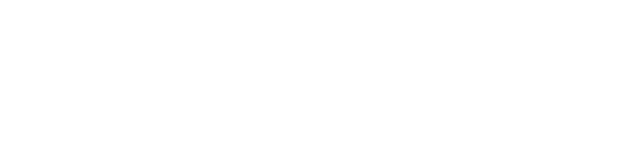
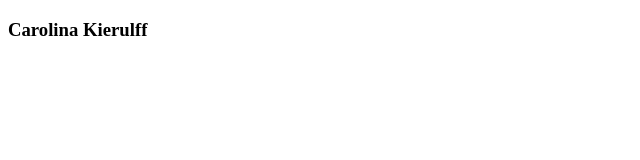
Before and after one commit to carolulff/portifolio, a plain HTML site: page index.html in a window 1280 px wide. Shown: the whole page, without its empty margins (0-640 px from the left). Drawn offline with Linux system fonts and the light colour scheme.

Commit message:
Update index.html

```diff
--- a/index.html
+++ b/index.html
@@ -5,6 +5,7 @@
 
 <!-- ////////////////////  main page #1 \\\\\\\\\\\\\\\\\\\\ -->
   <div class="mainPage">
+    <h3>Carolina Kierulff</h3>
     </div>
 
 </body>
```
